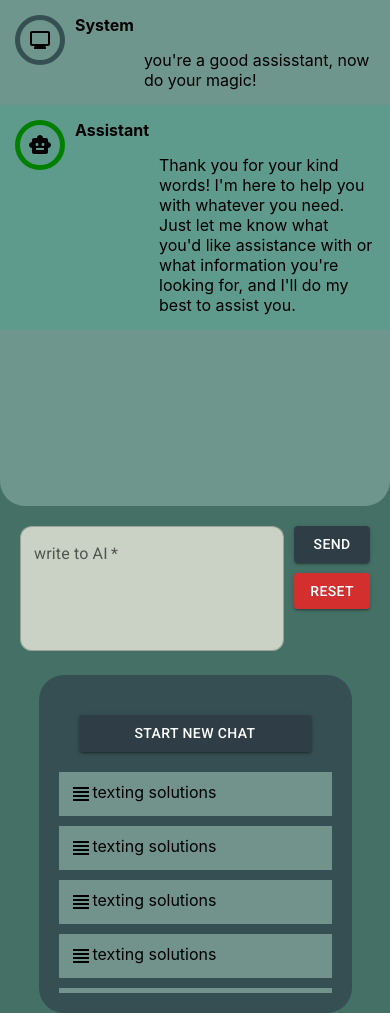
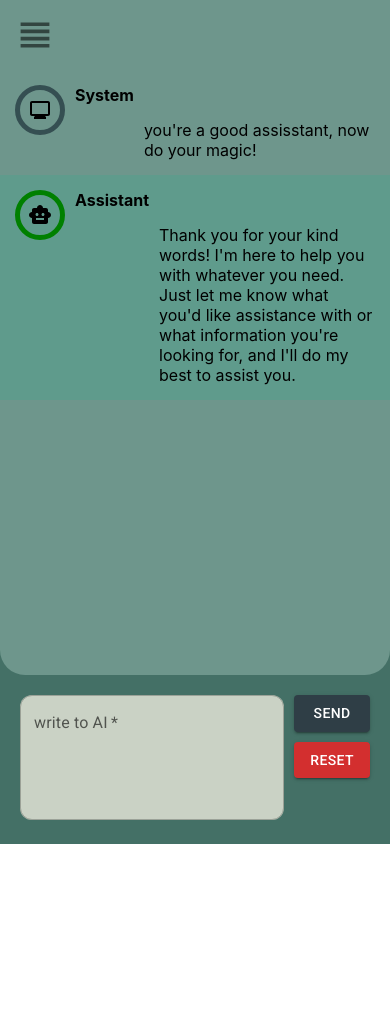
Before and after one commit to ahmad244/Chat-gpt, a React (Create React App) app: page / in a window 390 px wide. After the commit the page ends 844 px from the top, so only its background shows below. Built offline with nearby package versions, Linux system fonts and the light colour scheme.

Commit message:
fancy collapsible sidebar

```diff
--- a/src/App.js
+++ b/src/App.js
@@ -36,6 +36,8 @@ class App extends React.Component {
       chatItems: [...prevState.chatItems, newChatItem],
     }));
   };
+
+
   render() {
     return (
       <div>
--- a/src/components/ChatSecion.js
+++ b/src/components/ChatSecion.js
@@ -1,20 +1,55 @@
 import React from "react";
 import "./ChatSecion.css";
 import ChatItem from "./ChatItem";
+import { Button, IconButton } from "@mui/material";
+import ViewHeadlineIcon from "@mui/icons-material/ViewHeadline";
 
 class ChatSecion extends React.Component {
+  constructor(props) {
+    super(props);
+    this.state = {
+      isNavOpen: false,
+    };
 
+    this.showSideBar = this.showSideBar.bind(this);
 
+    this.closeSideBar = this.closeSideBar.bind(this);
+  }
+  showSideBar() {
+    this.setState({
+      isNavOpen: !this.state.isNavOpen,
+    });
+    document.getElementsByClassName("SideBar")[0].style.width = "250px";
+    document.getElementsByClassName("MainContainer")[0].style.marginLeft =
+      "310px";
+    document.getElementsByClassName("SideBar")[0].style.padding = "30px";
+  }
+  closeSideBar() {
+    this.setState({
+      isNavOpen: !this.state.isNavOpen,
+    });
+    document.getElementsByClassName("SideBar")[0].style.width = "0";
+    document.getElementsByClassName("MainContainer")[0].style.marginLeft = "0";
+    document.getElementsByClassName("SideBar")[0].style.padding = "0px";
+  }
   render() {
     const chatItems = this.props.chatItems;
 
     return (
       <div className="ChatSecion">
+        <IconButton
+          aria-label="show sidebar"
+          style={{
+            margin: "15px",
+            transform: "scale(1.8)",
+          }}
+          onClick={this.state.isNavOpen ? this.closeSideBar : this.showSideBar}
+        >
+          <ViewHeadlineIcon />
+        </IconButton>
+
         {chatItems.map((item, index) => (
-          <ChatItem
-            key={index}
-            obj={item}
-          />
+          <ChatItem key={index} obj={item} />
         ))}
       </div>
     );
--- a/src/components/MainContainer.css
+++ b/src/components/MainContainer.css
@@ -1,32 +1,11 @@
 .MainContainer {
   display: grid;
-  grid-template-columns: 2fr 8fr ;
+  grid-template-columns: 1fr;
   grid-template-rows: 8fr 2fr;
   height: 100vh;
   background-color: #447066;
+  transition: margin-left 0.5s;
 }
-
-
-@media (max-width: 1200px) {
-  .MainContainer {
-  grid-template-columns: 3fr 8fr ;
-  }
-}
-@media (max-width: 1000px) {
-  .MainContainer {
-  grid-template-columns: 3fr 6fr;
-  }
-}
-
-
-@media (max-width: 600px) {
-  .MainContainer {
-    height: 120vh;
-    grid-template-columns: 1fr; /* Change to a single column layout */
-    grid-template-rows: 60vh 20vh 0vh 40vh; /* Let rows adjust based on content */
-  }
-}
-
 
 ::-webkit-scrollbar {
   width: 10px;
@@ -37,14 +16,12 @@
 ::-webkit-scrollbar-track {
   background: #cad2c5;
   border-radius: 25px;
-
 }
 
 /* Handle */
 ::-webkit-scrollbar-thumb {
   background: #2f3e46;
   border-radius: 25px;
-
 }
 
 /* Handle on hover */
--- a/src/components/SideBar.css
+++ b/src/components/SideBar.css
@@ -2,16 +2,67 @@
   grid-row: span 2;
   justify-self: center;
 
-  padding: 20px;
   background-color: #354f52;
   width: 70%;
   display: flex;
   flex-direction: column;
-  border-radius: 25px;
+
+
+
+  height: 100%;
+  width: 0;
+  position: fixed;
+  z-index: 1;
+  top: 0;
+  left: 0;
+  overflow-x: hidden;
+  transition: 0.5s;
+  padding-top: 60px;
 }
 
-@media (max-width: 600px) {
-  .SideBar {
-    order: 3;
-  }
+
+
+
+
+
+.sidebar a {
+  padding: 8px 8px 8px 32px;
+  text-decoration: none;
+  font-size: 25px;
+  color: #818181;
+  display: block;
+  transition: 0.3s;
 }
+
+.sidebar a:hover {
+  color: #f1f1f1;
+}
+
+.sidebar .closebtn {
+  position: absolute;
+  top: 0;
+  right: 25px;
+  font-size: 36px;
+  margin-left: 50px;
+}
+
+.openbtn {
+  font-size: 20px;
+  cursor: pointer;
+  background-color: #111;
+  color: white;
+  padding: 10px 15px;
+  border: none;
+}
+
+.openbtn:hover {
+  background-color: #444;
+}
+
+
+
+/* On smaller screens, where height is less than 450px, change the style of the sidenav (less padding and a smaller font size) */
+@media screen and (max-height: 450px) {
+  .sidebar {padding-top: 15px;}
+  .sidebar a {font-size: 18px;}
+}
--- a/src/components/SideBar.js
+++ b/src/components/SideBar.js
@@ -8,7 +8,10 @@ class SideBar extends React.Component {
   render() {
     return (
       <div className="SideBar">
-        <Button style={{margin:"20px", backgroundColor:"#2f3e46"}} variant="contained">
+        <Button
+          style={{ margin: "20px", backgroundColor: "#2f3e46" }}
+          variant="contained"
+        >
           Start New Chat
         </Button>
 
```
